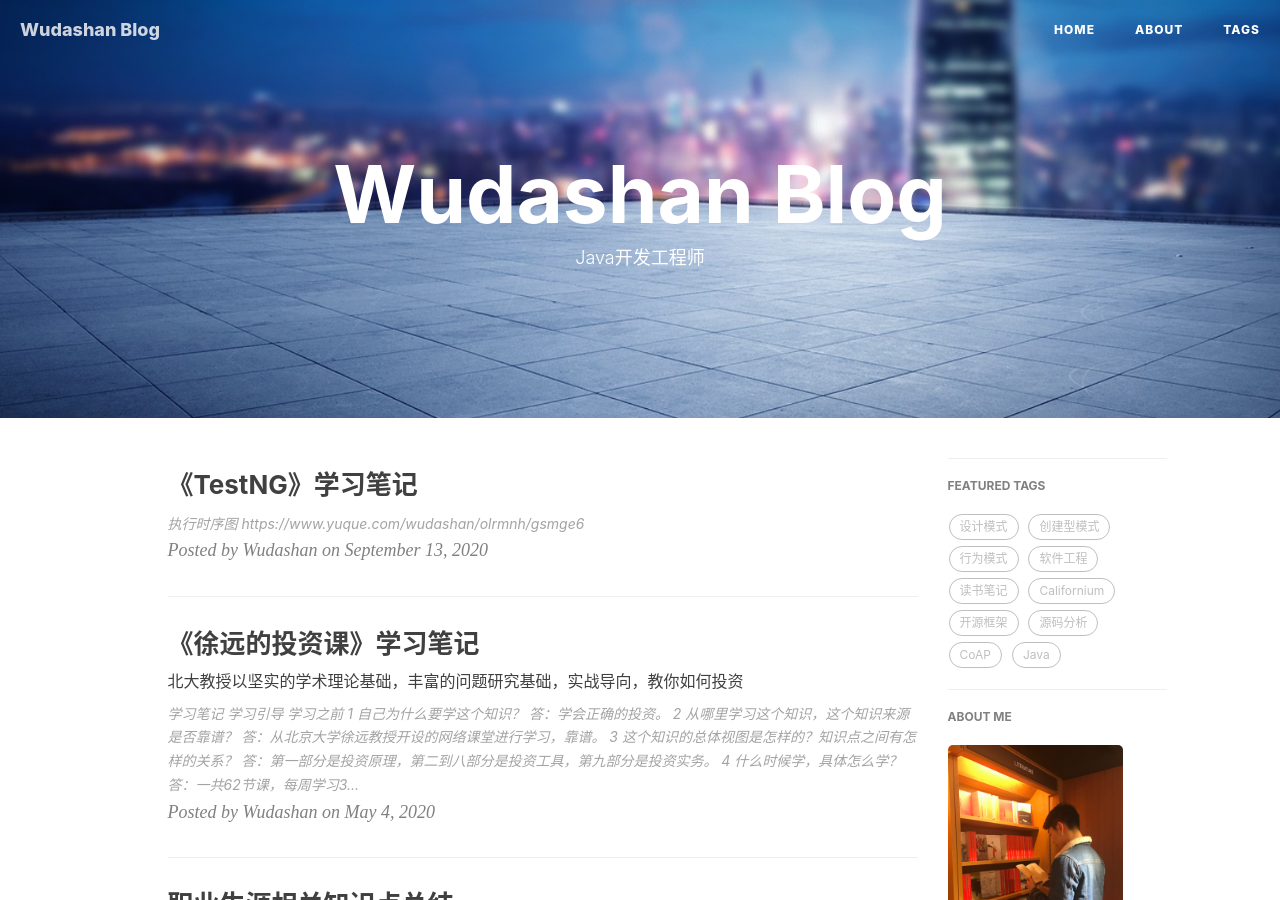
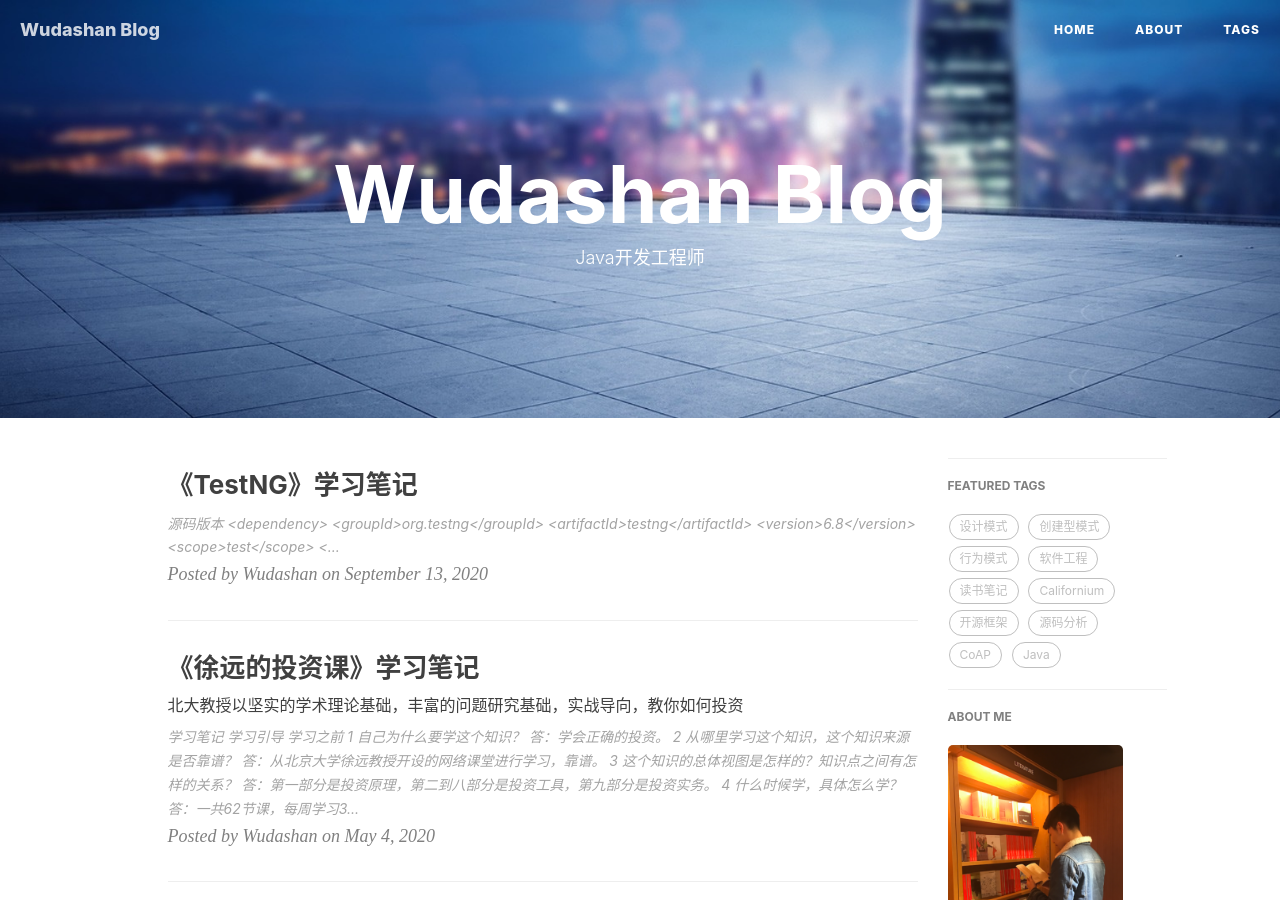
Before and after one commit to wudashan/wudashan.github.io, a Jekyll site: the page built from index.html, in a window 1280 px wide and 900 px high. Built offline with Jekyll 4.4.1, drawn with Linux system fonts in a browser that asks for light colours; nearby versions of some CDN libraries; the list of posts is cut into pages by our own code; comment, search, counter and statistics services are not loaded.

Commit message:
no message

````diff
--- a/_posts/2020-09-13-testng-learning.markdown
+++ b/_posts/2020-09-13-testng-learning.markdown
@@ -11,6 +11,18 @@ tags:
     - 源码分析
 ---
 
+# 源码版本
+
+```xml
+<dependency>
+    <groupId>org.testng</groupId>
+    <artifactId>testng</artifactId>
+    <version>6.8</version>
+    <scope>test</scope>
+</dependency>
+```
+
+
 # 执行时序图
 
 ![](https://raw.githubusercontent.com/wudashan/blog-picture/6dcdd3597aaf76082381770da124afcb9accef4f/testng-learning/1.svg)
@@ -19,4 +31,6 @@ tags:
 
 ![](https://raw.githubusercontent.com/wudashan/blog-picture/6dcdd3597aaf76082381770da124afcb9accef4f/testng-learning/3.svg)
 
-[https://www.yuque.com/wudashan/olrmnh/gsmge6](https://www.yuque.com/wudashan/olrmnh/gsmge6)
+# 参考链接
+* [testng官方文档](https://testng.org/doc/documentation-main.html)
+* [https://www.yuque.com/wudashan/olrmnh/gsmge6](https://www.yuque.com/wudashan/olrmnh/gsmge6)
````
